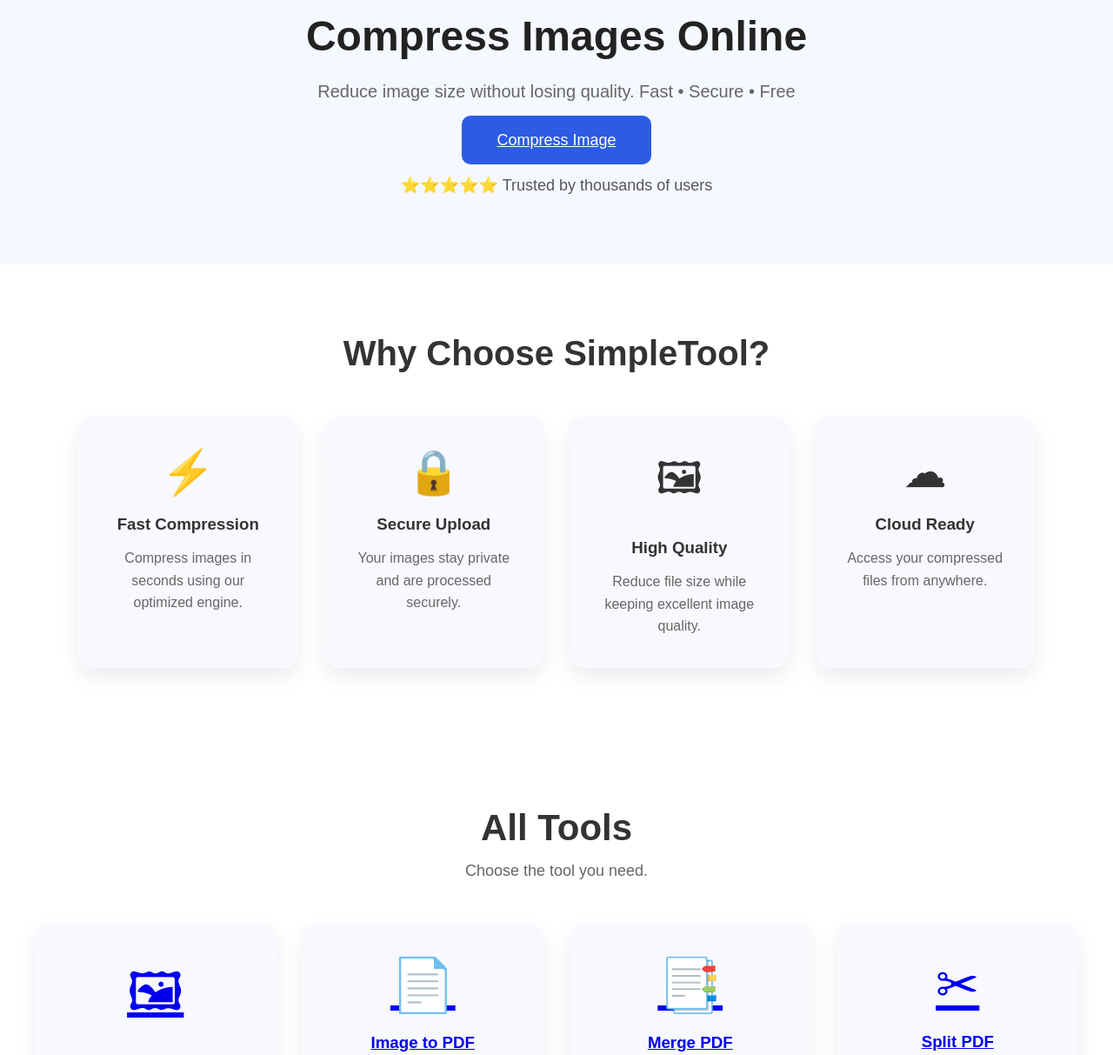
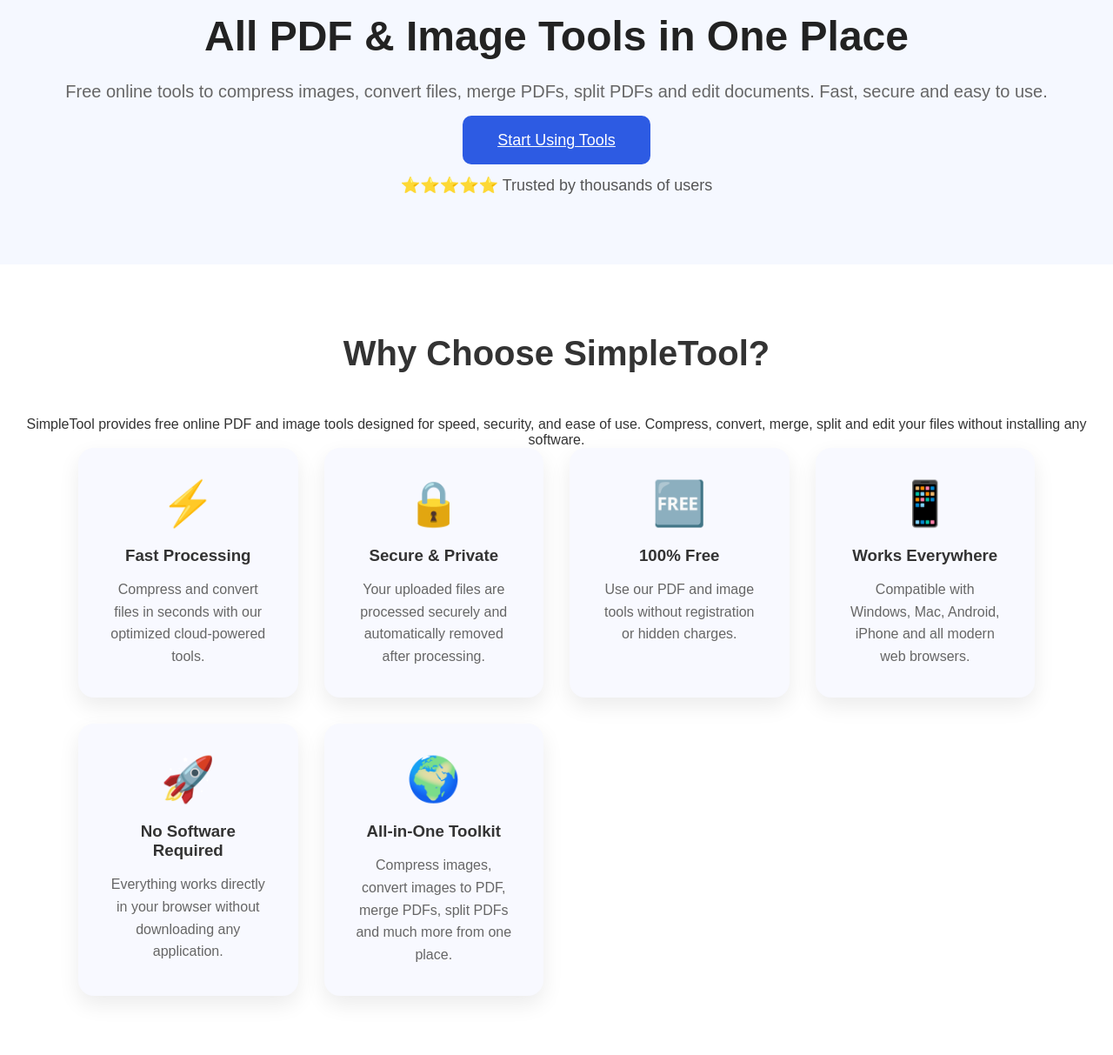
Before and after one commit to Prince3134/simple-tool, a website: page public/index.html in a window 1280 px wide. Shown: the part 160-1373 px from the top of the page at 87% size. Drawn offline with Linux system fonts and the light colour scheme.

Commit message:
Updated homepage

```diff
--- a/public/index.html
+++ b/public/index.html
@@ -30,55 +30,80 @@
 
     </header>
 
-    <main>
-
     <section class="hero">
 
-            <h1>Compress Images Online</h1>
+    <div class="hero-content">
+
+        <h1>All PDF & Image Tools in One Place</h1>
 
         <p>
-                Reduce image size without losing quality.
-                Fast • Secure • Free
+            Free online tools to compress images, convert files,
+            merge PDFs, split PDFs and edit documents.
+            Fast, secure and easy to use.
         </p>
 
-            <a href="compress.html" class="hero-button">
-    Compress Image
+        <a href="#tools" class="hero-button">
+            Start Using Tools
         </a>
 
         <div class="hero-rating">
             ⭐⭐⭐⭐⭐ Trusted by thousands of users
         </div>
 
+    </div>
+
 </section>
 
        <section class="features">
 
+    <div class="container">
+
         <h2>Why Choose SimpleTool?</h2>
+
+        <p class="section-description">
+            SimpleTool provides free online PDF and image tools designed for speed,
+            security, and ease of use. Compress, convert, merge, split and edit
+            your files without installing any software.
+        </p>
 
         <div class="feature-grid">
 
             <div class="feature-card">
                 <div class="feature-icon">⚡</div>
-                    <h3>Fast Compression</h3>
-                    <p>Compress images in seconds using our optimized engine.</p>
+                <h3>Fast Processing</h3>
+                <p>Compress and convert files in seconds with our optimized cloud-powered tools.</p>
             </div>
 
             <div class="feature-card">
                 <div class="feature-icon">🔒</div>
-                    <h3>Secure Upload</h3>
-                    <p>Your images stay private and are processed securely.</p>
+                <h3>Secure & Private</h3>
+                <p>Your uploaded files are processed securely and automatically removed after processing.</p>
             </div>
 
             <div class="feature-card">
-                    <div class="feature-icon">🖼</div>
-                    <h3>High Quality</h3>
-                    <p>Reduce file size while keeping excellent image quality.</p>
+                <div class="feature-icon">🆓</div>
+                <h3>100% Free</h3>
+                <p>Use our PDF and image tools without registration or hidden charges.</p>
             </div>
 
             <div class="feature-card">
-                    <div class="feature-icon">☁</div>
-                    <h3>Cloud Ready</h3>
-                    <p>Access your compressed files from anywhere.</p>
+                <div class="feature-icon">📱</div>
+                <h3>Works Everywhere</h3>
+                <p>Compatible with Windows, Mac, Android, iPhone and all modern web browsers.</p>
+            </div>
+
+            <div class="feature-card">
+                <div class="feature-icon">🚀</div>
+                <h3>No Software Required</h3>
+                <p>Everything works directly in your browser without downloading any application.</p>
+            </div>
+
+            <div class="feature-card">
+                <div class="feature-icon">🌍</div>
+                <h3>All-in-One Toolkit</h3>
+                <p>Compress images, convert images to PDF, merge PDFs, split PDFs and much more from one place.</p>
+            </div>
+
         </div>
 
     </div>
```
Lines whose indentation alone changed are shown as unchanged.
